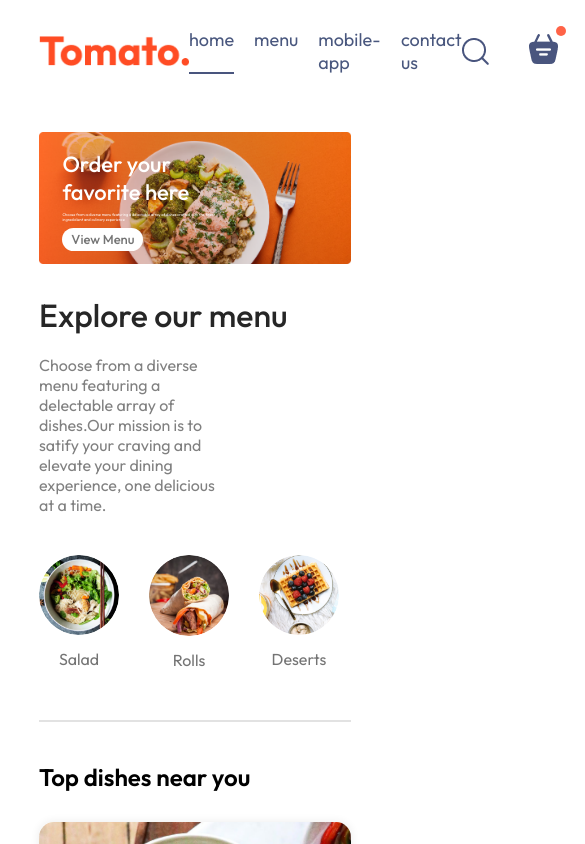
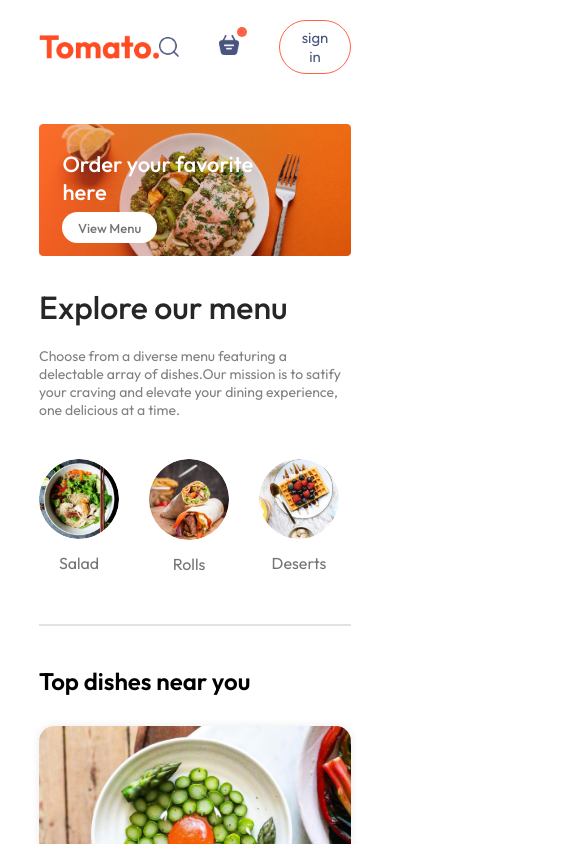
Before and after one commit to talha424588/tomato-web-app, a React (Create React App) app: page / in a window 390 px wide. Shown: the top 844 px of the page, 585 px wide, since content can reach past the window. Built offline with nearby package versions, Linux system fonts and the light colour scheme.

Commit message:
media query added

```diff
--- a/src/Components/Header/Header.css
+++ b/src/Components/Header/Header.css
@@ -45,6 +45,25 @@
     padding: 1vw 2.3vw;
     background-color: white;
     border-radius: 50px;
-    ;
     font-size: max(1vw, 13px);
 }
+
+@media (max-width: 1050px) {
+    .header-contents {
+        max-width: 45%;
+    }
+}
+
+@media (max-width: 750px) {
+    .header-contents {
+        max-width: 65%;
+    }
+
+    .header-contents p {
+        display: none;
+    }
+
+    .header-contents button {
+        padding: 2vw 4vw;
+    }
+}
--- a/src/Components/Menu/Menu.css
+++ b/src/Components/Menu/Menu.css
@@ -59,3 +59,12 @@
     border: 4px solid tomato;
     padding: 2px;
 }
+
+@media(max-width:1050px)
+{
+    .explore-text-menu
+    {
+        max-width: 100%;
+        font-size: 14px;;
+    }
+}
--- a/src/Components/Navbar/Navbar.css
+++ b/src/Components/Navbar/Navbar.css
@@ -64,3 +64,44 @@
     background-color: tomato;
     position: absolute;
 }
+
+@media (max-width: 1024px) {
+    .navbar .logo
+    {
+        width: 120px;;
+    }
+    .navbar-menu
+    {
+        gap: 15px;
+        font-size: 15px;;
+    }
+    .navbar-right img
+    {
+        width: 20px;
+    }
+    .navbar-right button
+    {
+        padding: 7px 20px;;
+        font-size: 15px;
+    }
+}
+
+@media (max-width: 750px) {
+    .navbar .logo
+    {
+        width: 120px;;
+    }
+    .navbar-menu
+    {
+        display: none  ;
+    }
+    .navbar-right img
+    {
+        width: 20px;
+    }
+    .navbar-right button
+    {
+        padding: 7px 20px;;
+        font-size: 15px;
+    }
+}
--- a/src/Page/Footer/Footer.css
+++ b/src/Page/Footer/Footer.css
@@ -50,3 +50,18 @@
     border: none;
     background-color: grey;
 }
+
+
+@media (max-width: 750px)
+{
+    .footer-content
+    {
+        display: flex;
+        flex-direction: column;
+        gap: 35px;;
+    }
+    .footer-copyright
+    {
+        text-align: center;
+    }
+}
--- a/src/Page/Footer/Footer.jsx
+++ b/src/Page/Footer/Footer.jsx
@@ -35,7 +35,7 @@ function Footer() {
           </div>
         </div>
         <hr />
-        <p className="footer-content">
+        <p className="footer-copyright">
           {" "}
           Copyright 2024 Tomato.com - All Right Reserved
         </p>
```
